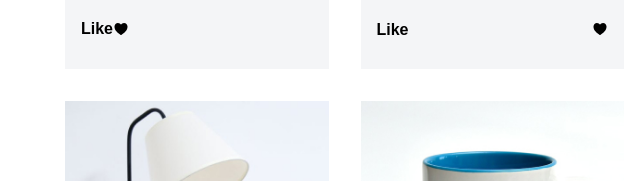
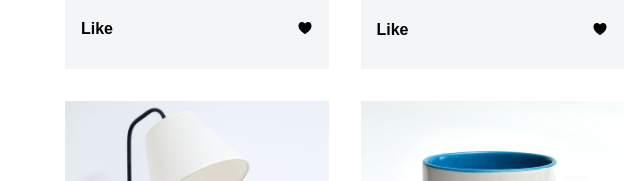
Before and after one commit to viktoor48/webLaba2.github.io, a plain HTML site: page index.html in a window 1280 px wide. Shown: the part 619-800 px from the top of the page, 0-640 px from the left. Drawn offline with nearby package versions, Linux system fonts and the light colour scheme.

Commit message:
Update index.html

```diff
--- a/index.html
+++ b/index.html
@@ -49,8 +49,8 @@
                                 <div class="item-product_actions actions-product">
                                     <div class="actions-product_body">
                                         <a href="" class="actions-product_button btn btn_white">Add to cart</a>
-                                        <a href="" class="actions-product_link _icon-favorite">Like <ion-icon name = "heart"></ion-icon></a>
-                                        <!--<ion-icon name = "heart"></ion-icon>-->
+                                        <a href="" class="actions-product_link _icon-favorite">Like</a>
+                                        <ion-icon name = "heart"></ion-icon>
                                     </div>
                                 </div>
                             </div>
```
